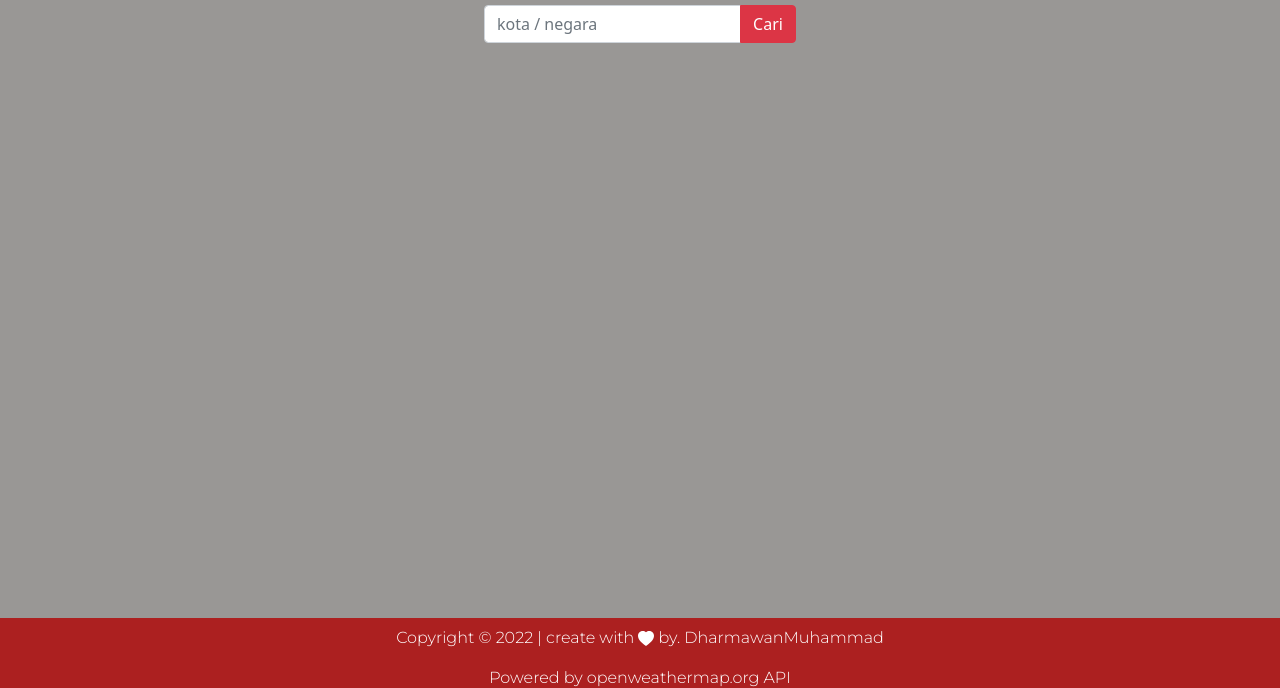
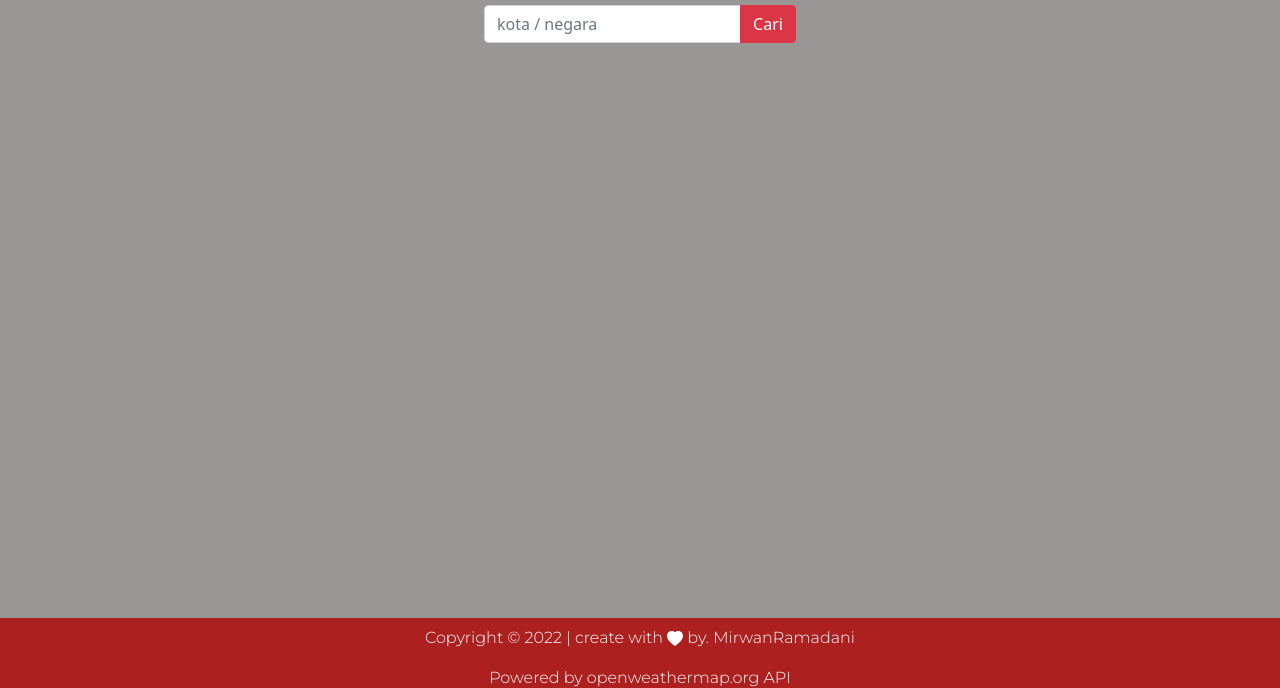
Before and after one commit to mirwanrama/cek-cuaca, a plain HTML site: page index.html in a window 1280 px wide. Shown: the part 112-800 px from the top of the page. Drawn offline with nearby package versions, Linux system fonts and the light colour scheme.

Commit message:
Update Atuhors

```diff
--- a/index.html
+++ b/index.html
@@ -53,7 +53,7 @@
                 height="16" fill="currentColor" class="bi bi-heart-fill" viewBox="0 0 16 16">
                 <path fill-rule="evenodd"
                     d="M8 1.314C12.438-3.248 23.534 4.735 8 15-7.534 4.736 3.562-3.248 8 1.314z" />
-            </svg> by. DharmawanMuhammad</p>
+            </svg> by. MirwanRamadani</p>
         <p>Powered by openweathermap.org API</p>
     </div>
 
```
